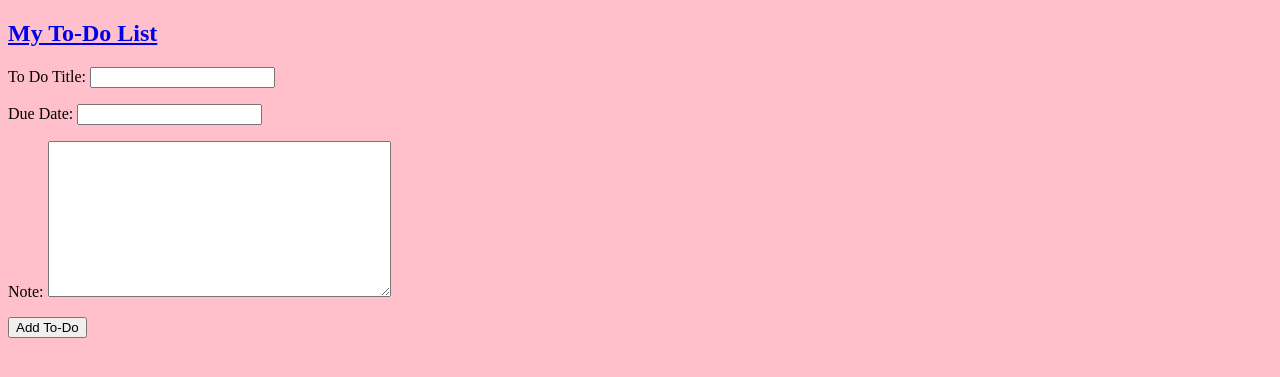
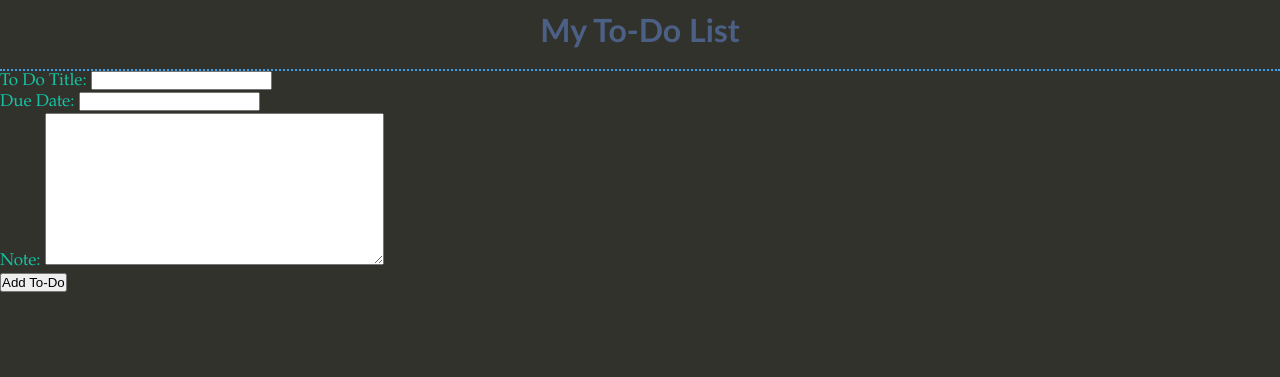
Before and after one commit to Djembeleza/to-do, a Django app: page /add-to-do/ in a window 1280 px wide. Shown: the top 377 px of the page. Run offline with Django 3.2, Linux system fonts and the light colour scheme; some libraries are stand-ins or nearby versions.

Commit message:
Added CompleToDoView and also icons for links

```diff
--- a/templates/base.html
+++ b/templates/base.html
@@ -7,6 +7,9 @@
     <meta name="viewport" content="width=device-width, initial-scale=1.0">
     <link rel="stylesheet" href="{% static 'styles/styles.css' %}">
     <title>{% block title %}To-Do{% endblock title %}</title>
+    <script src="https://kit.fontawesome.com/310156fd9b.js" crossorigin="anonymous"></script>
+    <link rel="stylesheet" href="//code.jquery.com/ui/1.12.1/themes/base/jquery-ui.css">
+
 </head>
 
 <body>
@@ -27,4 +30,14 @@
     </div>
 </body>
 
+<!-- Scripts Start Here -->
+
+<script src="https://code.jquery.com/jquery-1.12.4.js"></script>
+<script src="https://code.jquery.com/ui/1.12.1/jquery-ui.js"></script>
+<script>
+    $(function () {
+        $('#id_todoDate').datepicker();
+    });//End Ready
+</script>
+
 </html>
--- a/templates/create_todo.html
+++ b/templates/create_todo.html
@@ -5,7 +5,7 @@ Add To-Do
 
 
 {% block content %}
-<form>
+<form method='post'>
  {% include 'base_form.html' %}
  <input type='submit' value="Add To-Do" class='btn btn-submit'>
 </form>
--- a/templates/main-navigation.html
+++ b/templates/main-navigation.html
@@ -1,11 +1,9 @@
 <nav class="main-nav">
-    <a href='{% url 'todosApp:index' %}'><h1>My To-Do List<h1></a>
-    {% comment %} <ul class="nav-items">
-        <li class="nav-item"><a href="#">About</a></li>
-        <li class="nav-item"><a href="#">Contact Us</a></li>
-        <!-- <li><a href="#"></a></li> -->
-    </ul> {% endcomment %}
+    <h1 class='heading'><a href='{% url 'todosApp:index' %}'>My To-Do List</a></h1>
 
-    {% if request.path == '/' %}
-    <a href='{% url 'todosApp:add-to-do' %}'>Add To-Do</a>{% endif %}
+    <div class="add-button">
+        {% if request.path == '/' %}
+        <a href='{% url 'todosApp:add-to-do' %}'><span class="fas fa-plus-square"></span></a>{% endif %}
+        <span class="tooltiptext">Add To-Do</span>
+    </div>
 </nav>
--- a/todo/models.py
+++ b/todo/models.py
@@ -5,17 +5,18 @@ from django.contrib.auth.models import (AbstractBaseUser,
 from django.core.mail import send_mail
 from django.conf import settings
 from .managers import MyUserManager
+from django.core.validators import validate_image_file_extension
 # Create your models here.
 
 
 class ToDo(models.Model):
     id = models.UUIDField(primary_key=True, editable=False, default=uuid.uuid4)
-    title = models.CharField('To Do Title', max_length=50,
-                             blank=False)
-    todoDate = models.DateTimeField('Due Date', blank=False)
+    title = models.CharField('To Do Title', max_length=50, blank=False)
+    is_completed = models.BooleanField(default=False)
+    todoDate = models.DateField('Due Date', blank=False)
     todoNote = models.TextField('Note')
     user = models.ForeignKey(settings.AUTH_USER_MODEL,
-                             on_delete=models.CASCADE)
+                             on_delete=models.CASCADE, null=True, blank=True)
 
     def __str__(self):
         return self.title
@@ -26,6 +27,7 @@ class ToDo(models.Model):
     class Meta:
         verbose_name = 'todo'
         verbose_name_plural = 'todos'
+        get_latest_by = '-todoDate'
 
 
 class MyUser(AbstractBaseUser, PermissionsMixin):
@@ -37,7 +39,8 @@ class MyUser(AbstractBaseUser, PermissionsMixin):
     is_active = models.BooleanField(default=True)
     is_admin = models.BooleanField(default=False)
     is_staff = models.BooleanField(default=False)
-    avatar = models.ImageField(upload_to='avatars/', null=True, blank=True)
+    avatar = models.ImageField(upload_to='avatars/', null=True,
+                               blank=True, validators=[validate_image_file_extension])
 
     objects = MyUserManager()
 
--- a/todo/static/styles/styles.css
+++ b/todo/static/styles/styles.css
@@ -1,2 +1,139 @@
+/* Reset Browser Settings */
+*, *::before, *::after {
+    margin: 0;
+    padding: 0;
+    box-sizing: border-box;
+}
 
-body {background-color:pink;}
+
+:root {
+    --first-color: #4C6085;
+    --second-color: #39A0ED;
+    --third-color: #39f1cd;
+    --fourth-color: #13c4a3;
+    --fifth-color: #32322c;
+}
+
+body {
+    font-size: 17px;
+    background-color: var(--fifth-color);
+    color: var(--fourth-color);
+}
+
+li {
+    list-style-type: none;
+    list-style-position: inside;
+}
+
+/* Style all links */
+a {
+    text-decoration: none;
+    color: var(--first-color);
+}
+
+.heading {
+    text-align: center;
+    padding: 0.6rem;
+    margin-bottom: 0.7rem;
+}
+h1, h2, h3, h4, h5, h6 {
+    font-family: 'Gill Sans', 'Gill Sans MT', Calibri, 'Trebuchet MS', sans-serif;
+}
+
+p {
+    font-family: Baskerville, "Palatino Linotype", Times, serif;
+}
+h1 {
+    font-size: 2rem;
+}
+.main-nav {
+    border-bottom: 2px dotted var(--second-color);
+    position: relative;
+}
+
+
+/* Style the update, delete and add buttons */
+.add-button {
+    position: absolute;
+    display: inline-block;
+    top: 19%;
+    right: 12%;
+  }
+
+  .add-button span.fas {
+      font-size: 2.5rem;
+  }
+
+  .delete-button, .update-button, .complete-button {
+      display: inline-block;
+      position: relative;
+  }
+
+
+  .add-button .tooltiptext, .delete-button .tooltiptext, .update-button .tooltiptext, .complete-button .tooltiptext {
+    visibility: hidden;
+    width: 120px;
+    background-color: var(--first-color);
+    color: #fff;
+    text-align: center;
+    border-radius: 6px;
+    padding: 5px 0;
+
+    /* Position the tooltip */
+    position: absolute;
+    z-index: 1;
+    top: 2.8rem;
+    right: 0.2rem;
+  }
+
+  .delete-button .tooltiptext, .update-button .tooltiptext, .complete-button .tooltiptext {
+      top: 0rem;
+      right: 3rem;
+  }
+
+  .add-button:hover .tooltiptext,.delete-button:hover .tooltiptext,.update-button:hover .tooltiptext, .complete-button:hover .tooltiptext {
+    visibility: visible;
+  }
+
+  .list-item {
+      position: relative;
+      border-bottom: 2px outset var(--first-color);
+  }
+
+
+  .btn-div {
+      display: flex;
+      flex-direction: column;
+      justify-content: space-between;
+      position: absolute;
+      right: 0rem;
+      bottom: 0.6rem;
+      height: 7rem;
+
+  }
+
+  .btn-div i {
+      font-size: 2rem;
+  }
+
+
+  /* Style the List */
+  .list-container {
+      padding: 1.2rem;
+  }
+
+  .list-container .list-item:last-of-type {
+    border-bottom: none;
+}
+  .list-item p:last-of-type {
+      margin-bottom: 0.2rem;
+  }
+
+  .list-item {
+      height: 20vh;
+  }
+
+  /* Style Completed Items */
+  .completed {
+      text-decoration: line-through var(--fifth-color) wavy;
+  }
--- a/todo/urls.py
+++ b/todo/urls.py
@@ -15,7 +15,7 @@ Including another URLconf
 """
 from django.urls import path
 from .views import (TodoListView, TodoCreateView,
-                    TodoDeleteView, TodoUpdateView)
+                    TodoDeleteView, TodoUpdateView, CompleteToDo)
 
 app_name = 'todosApp'
 
@@ -26,4 +26,6 @@ urlpatterns = [
 
     path('<pk>/update-to-do/', TodoUpdateView.as_view(), name='update-to-do'),
 
+    path('<pk>/completed-task/', CompleteToDo.as_view(), name='to-do-completed'),
+
 ]
--- a/todo/views.py
+++ b/todo/views.py
@@ -1,9 +1,25 @@
 from django.views.generic import (ListView,
-                                  CreateView, UpdateView, DeleteView)
+                                  CreateView, UpdateView, DeleteView, RedirectView)
 from .models import ToDo
+# from .forms import (ToDoForm)
+from django.shortcuts import (get_object_or_404)
 from django.urls import reverse_lazy
 from django.contrib.messages.views import (SuccessMessageMixin)
 # Create your views here.
+
+
+class CompleteToDo(RedirectView):
+
+    def get_redirect_url(self, *args, **kwargs):
+        todo_obj = get_object_or_404(ToDo, pk=kwargs['pk'])
+        todo_obj.is_completed = True
+        todo_obj.save()
+        # if todo_obj.is_completed:
+        #     print('It has been completed')
+        # else:
+        #     print('Not completed')
+        #     todo_obj.is_completed = True
+        return reverse_lazy('todosApp:index')
 
 
 class TodoCreateView(CreateView):
```
Also changed, not shown: templates/todo/todo_list.html (+43 -5 lines), todoApp/settings.py (+9 -0 lines), db.sqlite3, todo/migrations/0002_auto_20200608_1253.py (added), todo/migrations/0003_auto_20200609_1153.py (added), todo/migrations/0004_auto_20200610_1247.py (added), todo/migrations/0005_todo_is_completed.py (added).
